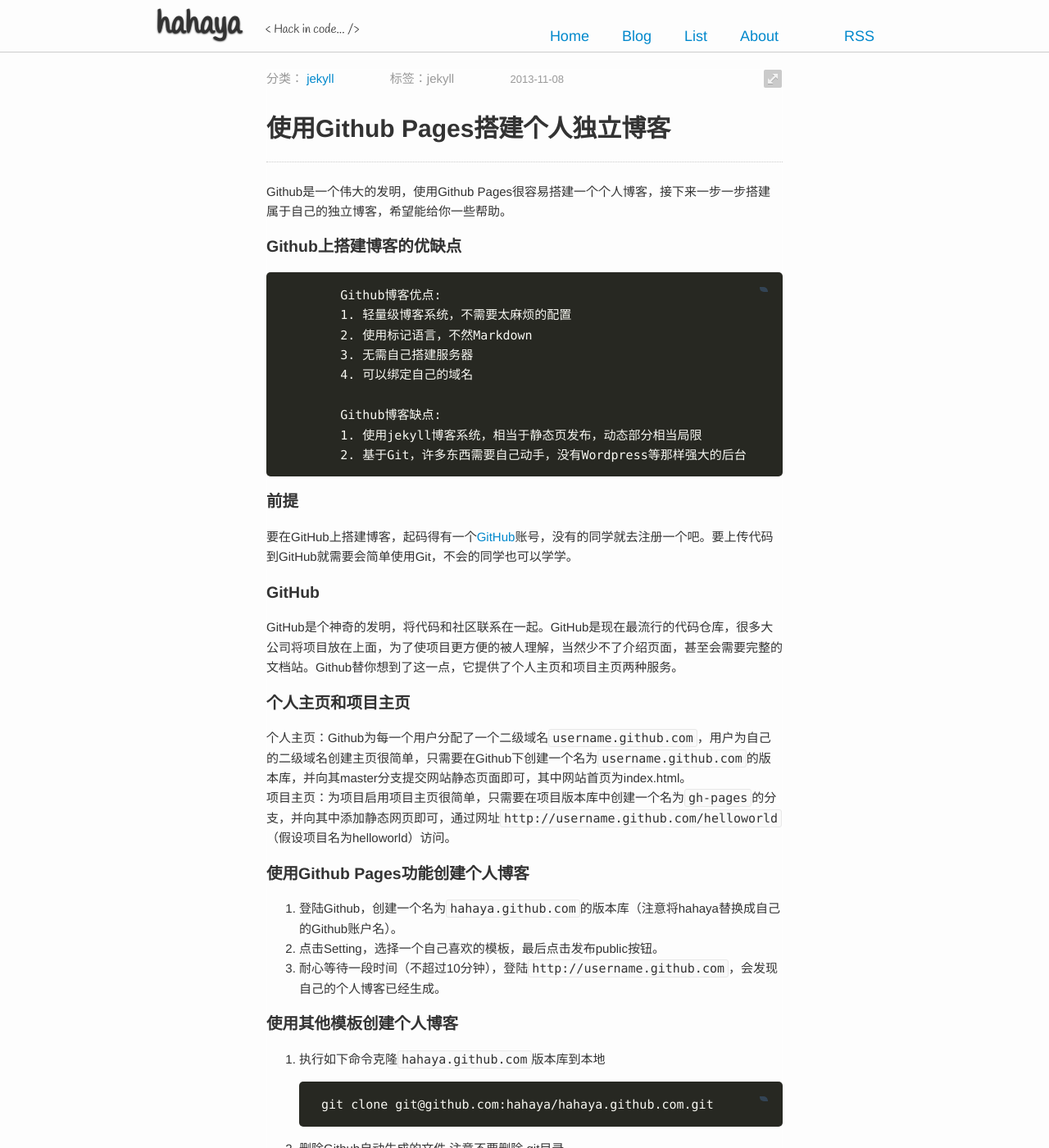
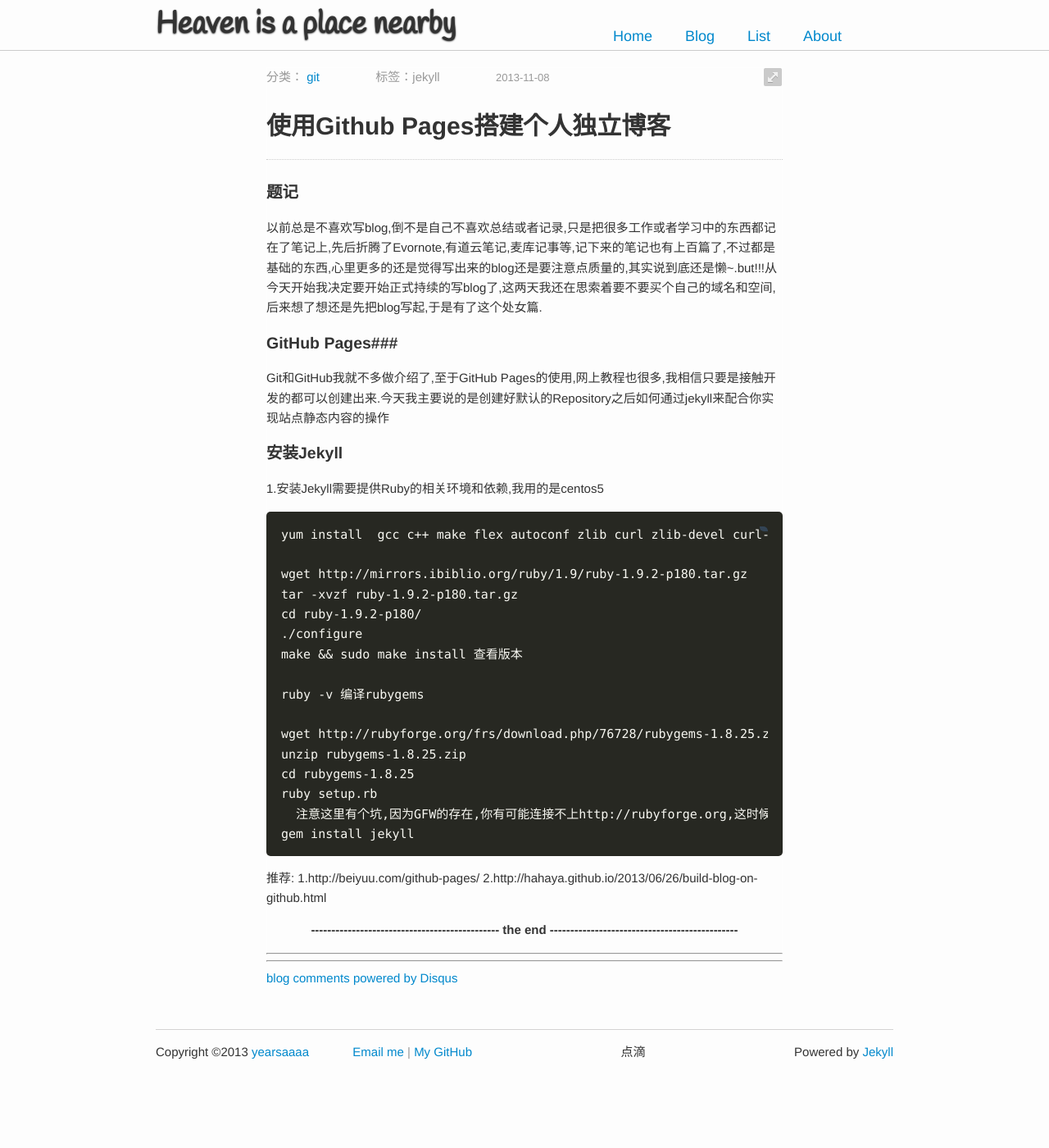
Before and after one commit to jack0520/yearsaaaa.github.io, a Jekyll site: the page built from _posts/2013-11-8-build-blog-use-githubPages.md, in a window 1280 px wide and 1400 px high. Shown: the whole window at 82% size. Built offline with Jekyll 4.4.1, drawn with Linux system fonts in a browser that asks for light colours; Markdown is read by kramdown in place of the engine named in the settings; comment, search, counter and statistics services are not loaded; some of the changed text lies outside the part shown.

Commit message:
update first blog

```diff
--- a/_layouts/default.html
+++ b/_layouts/default.html
@@ -10,15 +10,16 @@
 	<body>
 		<header id="header">
 			<div class="header-info fix">
-				<h1><a href="/">hahaya</a></h1>
-				<p class="describe">&lt; Hack in code... /&gt;</p>
+				<h1><a href="/">Heaven is a place nearby</a></h1>
+<!--
+				<p class="describe">&lt; heaven is a place nearby /&gt;</p>
+-->
 				<nav class="navigation">
 					<ul>
 						<li><a href="/">Home</a></li>
 						<li><a href="/blog.html">Blog</a></li>
 						<li><a href="/archive.html">List</a></li>
 						<li><a href="/about.html">About</a><li>
-						<li><a href="/atom.xml">RSS</a></li>
 					</ul>
 				</nav>
 			</div>
@@ -31,23 +32,24 @@
 
 		<footer id="footer">
 			<p class="l">
-				Copyright &copy;2013 <a href="/">hahaya</a>
+				Copyright &copy;2013 <a href="/">yearsaaaa</a>
 				&emsp;&emsp;&emsp;
-				<a href="mailto:hahyacoder@gmail.com" target="_blank">Email me</a>
+				<a href="mailto:yearsaaaa402@gmail.com" target="_blank">Email me</a>
 				<span class="c9">|</span>
-				<a href="https://github.com/hahaya" target="_blank">Fork me on GitHub</a>
+				<a href="https://github.com/yearsaaaa" target="_blank">My GitHub</a>
 			</p>
 			<p class="r">Powered by <a href="https://github.com/mojombo/jekyll" target="_blank">Jekyll</a></p>
 			<p class="tac">
-				『路漫漫其修远兮,吾将上下而求索』
+				点滴
 			</p>
-			<!--getclicky begin-->
+			<!--getclicky begin
 			<div class="c">
 				<a title="Web Analytics" href="http://clicky.com/100629200"><img alt="Web Analytics" src="//static.getclicky.com/media/links/badge.gif" border="0" /></a>
 				<script src="//static.getclicky.com/js" type="text/javascript"></script>
 				<script type="text/javascript">try{ clicky.init(100629200); }catch(e){}</script>
 				<noscript><p><img alt="Clicky" width="1" height="1" src="//in.getclicky.com/100629200ns.gif" /></p></noscript>
 			</div>
+			-->
 			<!--getclicky end-->
 		</footer><!--/footer end-->
 
--- a/_layouts/index.html
+++ b/_layouts/index.html
@@ -18,7 +18,6 @@ layout: default
 	<div>
 		<h3>友情链接</h3>
 		<ul>
-			<li><a href="http://blog.csdn.com/qiurisuixiang" target="_blank">hahaya's CSDN博客</a></li>
 		</ul>
 	</div>
 </aside>
--- a/_posts/2013-11-8-build-blog-use-githubPages.md
+++ b/_posts/2013-11-8-build-blog-use-githubPages.md
@@ -1,8 +1,7 @@
 ---
 layout: post
 title: 使用Github Pages搭建个人独立博客
-summary: Github是一个伟大的发明，使用Github Pages很容易搭建一个个人博客，接下来一步一步搭建属于自己的独立博客，希望能给你一些帮助。
-categories: [jekyll]
+categories: [git]
 tags: [jekyll]
 published: true
 ---
@@ -11,74 +10,39 @@ published: true
 
 {{page.summary}}
 
-### Github上搭建博客的优缺点 ###
-		Github博客优点:
-		1. 轻量级博客系统，不需要太麻烦的配置
-		2. 使用标记语言，不然Markdown
-		3. 无需自己搭建服务器
-		4. 可以绑定自己的域名
 
-		Github博客缺点:
-		1. 使用jekyll博客系统，相当于静态页发布，动态部分相当局限
-		2. 基于Git，许多东西需要自己动手，没有Wordpress等那样强大的后台
+### 题记 ###
+以前总是不喜欢写blog,倒不是自己不喜欢总结或者记录,只是把很多工作或者学习中的东西都记在了笔记上,先后折腾了Evornote,有道云笔记,麦库记事等,记下来的笔记也有上百篇了,不过都是基础的东西,心里更多的还是觉得写出来的blog还是要注意点质量的,其实说到底还是懒~.but!!!从今天开始我决定要开始正式持续的写blog了,这两天我还在思索着要不要买个自己的域名和空间,后来想了想还是先把blog写起,于是有了这个处女篇.
+
+### GitHub Pages###
+Git和GitHub我就不多做介绍了,至于GitHub Pages的使用,网上教程也很多,我相信只要是接触开发的都可以创建出来.今天我主要说的是创建好默认的Repository之后如何通过jekyll来配合你实现站点静态内容的操作
 
 
-### 前提 ###
-要在GitHub上搭建博客，起码得有一个[GitHub](https://github.com)账号，没有的同学就去注册一个吧。要上传代码到GitHub就需要会简单使用Git，不会的同学也可以学学。
 
-### GitHub ###
-GitHub是个神奇的发明，将代码和社区联系在一起。GitHub是现在最流行的代码仓库，很多大公司将项目放在上面，为了使项目更方便的被人理解，当然少不了介绍页面，甚至会需要完整的文档站。Github替你想到了这一点，它提供了个人主页和项目主页两种服务。
+### 安装Jekyll ###
+1.安装Jekyll需要提供Ruby的相关环境和依赖,我用的是centos5
 
-### 个人主页和项目主页 ###
-个人主页：Github为每一个用户分配了一个二级域名`username.github.com`，用户为自己的二级域名创建主页很简单，只需要在Github下创建一个名为`username.github.com`的版本库，并向其master分支提交网站静态页面即可，其中网站首页为index.html。
-项目主页：为项目启用项目主页很简单，只需要在项目版本库中创建一个名为`gh-pages`的分支，并向其中添加静态网页即可，通过网址`http://username.github.com/helloworld`（假设项目名为helloworld）访问。
+	yum install  gcc c++ make flex autoconf zlib curl zlib-devel curl-devel bzip2 bzip2-devel ncurses-devel libjpeg-devel libpng-devel libtiff-devel freetype-devel pam-devel -y
+编译ruby
 
+	wget http://mirrors.ibiblio.org/ruby/1.9/ruby-1.9.2-p180.tar.gz
+	tar -xvzf ruby-1.9.2-p180.tar.gz
+	cd ruby-1.9.2-p180/
+	./configure
+	make && sudo make install
+查看版本
 
-### 使用Github Pages功能创建个人博客 ###
-1. 登陆Github，创建一个名为`hahaya.github.com`的版本库（注意将hahaya替换成自己的Github账户名）。
-2. 点击Setting，选择一个自己喜欢的模板，最后点击发布public按钮。
-3. 耐心等待一段时间（不超过10分钟），登陆`http://username.github.com`，会发现自己的个人博客已经生成。
+	ruby -v
+编译rubygems
 
+	wget http://rubyforge.org/frs/download.php/76728/rubygems-1.8.25.zip
+	unzip rubygems-1.8.25.zip
+	cd rubygems-1.8.25
+	ruby setup.rb
+      注意这里有个坑,因为GFW的存在,你有可能连接不上http://rubyforge.org,这时候你可以看[这里](https://github.com/mojombo/jekyll/issues/1409)
+2. 此时可以安装Jekyll了
+	gem install jekyll
 
-### 使用其他模板创建个人博客 ###
-1. 执行如下命令克隆`hahaya.github.com`版本库到本地
-
-		git clone git@github.com:hahaya/hahaya.github.com.git
-2. 删除Github自动生成的文件,注意不要删除.git目录
-
-		cd hahaya.github.com
-		git rm -r images/
-		gir rm -r index.html
-		git rm -r javascripts/
-		git rm -r params.json
-		gir rm -r stylesheets/
-		git commit -m "remove files"
-		git push
-3. 下载别人的博客模板，然后删除其中的.git目录，然后将内容全部复制到自己的博客目录中
-
-4. 向Github提交修改后的博客
-
-		cd hahaya.github.com
-		git add .
-		git commit -m "add blog files"
-		git push
-
-5. 耐心等待一段时间后，再次打开网址`http://hahaya.github.com`看看博客变样了没~
-
-### 本地预览博客 ###
-1. 在下载了别人的博客模板后，经过自己的修改，上传到Github后，不能生成对应的网页，有可能是修改得不正确。如果不确定自己修改得是否正确，那么就需要自己在本地预览，确保没有错误后再上传到Github。
-
-2. 想要本地预览，就需要使用jekyll生成静态网站，在终端下执行下面的命令安装jekyll,当然先需要安装jekyll的依赖包。
-
-		sudo apt-get install ruby1.9.1-dev
-		sudo apt-get install rdiscount
-		sudo apt-get install RedCloth
-		sudo apt-get install jekyll
-
-3. 使用jekyll创建网站，会在网站根目录下生成_site目录，上传到Github中时，请先删除_site目录。生成成功后，使用jekyll作为内置的Web服务器（默认在端口4000开启Web服务）
-
-		cd hahaya.github.com
-		jekyll build
-		jekyll server
-
-4. 在浏览器中输入`http://localhost:4000`查看自己修改后的网站。
+推荐:
+1.http://beiyuu.com/github-pages/
+2.http://hahaya.github.io/2013/06/26/build-blog-on-github.html
--- a/index.html
+++ b/index.html
@@ -25,7 +25,7 @@
 
 
 <script language="javascript">
-window.a=function(){document.body.style.visibility="visible"};function b(i){return window.document.getElementById(i)};var c="cd yearsaaaa.github.com";var d=c.length;var e=0;var f=0;var g;function h(){if(e==d){if(0==f){b("codes_2").style.display="block";c="Login:hahaya";e=0;f=1;d=c.length}else if(1==f){b("codes_3").style.display="block";c="Password:********";e=0;f=2;d=c.length}else if(2==f){b("codes_4").style.display="block";c="Success,Welcome!";e=0;f=3;d=c.length}else{clearInterval(g);document.location="http://yearsaaaa.github.com/blog"}}else{if(0==f){b("codes_1").innerHTML+=c.charAt(e)}else if(1==f){b("codes_2").innerHTML+=c.charAt(e)}else if(2==f){b("codes_3").innerHTML+=c.charAt(e)}else if(3==f){b("codes_4").innerHTML+=c.charAt(e)};e++}};g=setInterval(function(){h()},45);
+window.a=function(){document.body.style.visibility="visible"};function b(i){return window.document.getElementById(i)};var c="cd yearsaaaa.github.com";var d=c.length;var e=0;var f=0;var g;function h(){if(e==d){if(0==f){b("codes_2").style.display="block";c="Login:yearsaaaa";e=0;f=1;d=c.length}else if(1==f){b("codes_3").style.display="block";c="Password:********";e=0;f=2;d=c.length}else if(2==f){b("codes_4").style.display="block";c="Success,Welcome!";e=0;f=3;d=c.length}else{clearInterval(g);document.location="http://yearsaaaa.github.com/blog"}}else{if(0==f){b("codes_1").innerHTML+=c.charAt(e)}else if(1==f){b("codes_2").innerHTML+=c.charAt(e)}else if(2==f){b("codes_3").innerHTML+=c.charAt(e)}else if(3==f){b("codes_4").innerHTML+=c.charAt(e)};e++}};g=setInterval(function(){h()},45);
 </script>
 
 
```
Also changed, not shown: about.md (+1 -2 lines).
